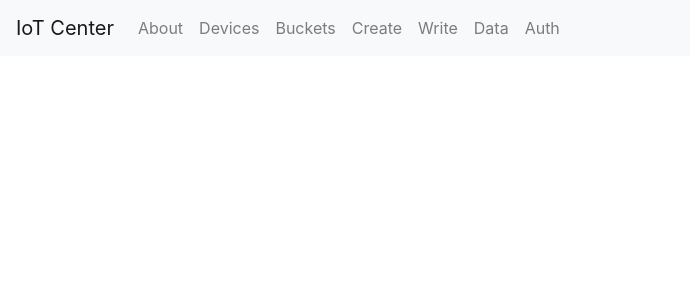
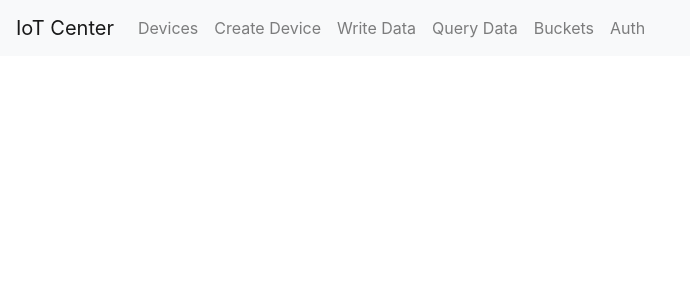
Before and after one commit to influxdata/iot-api-python, a Flask app: page /auth in a window 1280 px wide. Shown: the top 300 px of the page, without its empty margins (0-690 px from the left). Run offline with Flask 2, Linux system fonts and the light colour scheme; data that the repository does not hold is empty; some libraries are stand-ins or nearby versions.

Commit message:
Remove about

```diff
--- a/templates/base.html
+++ b/templates/base.html
@@ -18,23 +18,20 @@
         </button>
         <div class="collapse navbar-collapse" id="navbarNav">
             <ul class="navbar-nav">
-                <li class="nav-item">
-                    <a class="nav-link" href="#">About</a>
-                </li>
                 <li>
                     <a class="nav-link" href="{{url_for('get_devices')}}">Devices</a>
                 </li>
                 <li>
-                    <a class="nav-link" href="{{url_for('get_buckets')}}">Buckets</a>
+                    <a class="nav-link" href="{{url_for('create')}}">Create Device</a>
                 </li>
                 <li>
-                    <a class="nav-link" href="{{url_for('create')}}">Create</a>
+                    <a class="nav-link" href="{{url_for('write')}}">Write Data</a>
                 </li>
                 <li>
-                    <a class="nav-link" href="{{url_for('write')}}">Write</a>
+                    <a class="nav-link" href="{{url_for('data')}}">Query Data</a>
                 </li>
                 <li>
-                    <a class="nav-link" href="{{url_for('data')}}">Data</a>
+                    <a class="nav-link" href="{{url_for('get_buckets')}}">Buckets</a>
                 </li>
                 <li>
                     <a class="nav-link" href="{{url_for('auth')}}">Auth</a>
```
